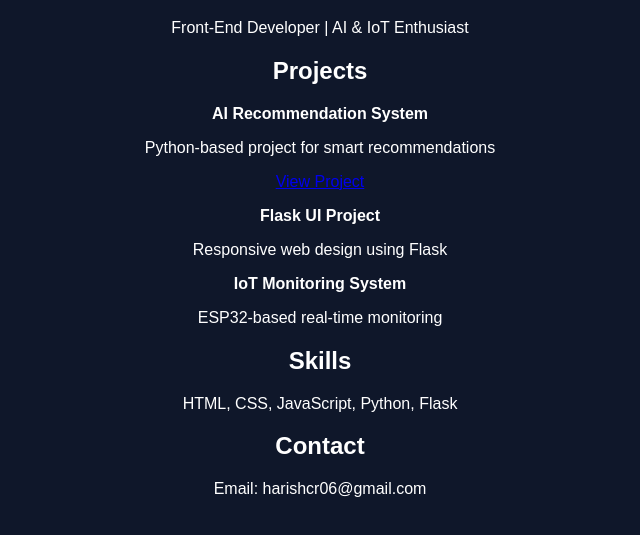
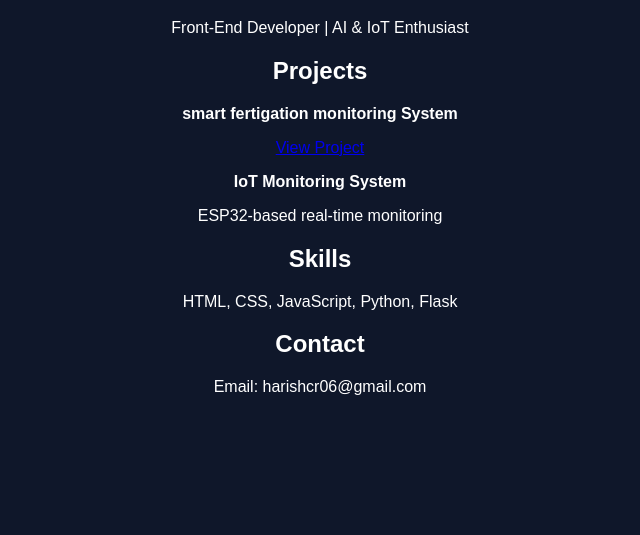
Before and after one commit to harishkumar642/portfolio, a plain HTML site: page index.html in a window 1280 px wide. Shown: the part 61-596 px from the top of the page, without its empty margins (320-960 px from the left). Drawn offline with Linux system fonts and the light colour scheme.

Commit message:
Revise project section and add new project link
Updated project details and added a new project link.

```diff
--- a/index.html
+++ b/index.html
@@ -11,12 +11,11 @@
 
   <h2>Projects</h2>
 
-  <p><b>AI Recommendation System</b></p>
-  <p>Python-based project for smart recommendations</p>
-  <a href="https://github.com/harishkumar642/Ai-based-recommended-search-engine">View Project</a>
+  <p><b>smart fertigation monitoring System</b></p>
 
-  <p><b>Flask UI Project</b></p>
-  <p>Responsive web design using Flask</p>
+  <a href="https://harishkumar642.github.io/smart-fertigation-monitoring-system/">View Project</a>
+
+
 
   <p><b>IoT Monitoring System</b></p>
   <p>ESP32-based real-time monitoring</p>
```
